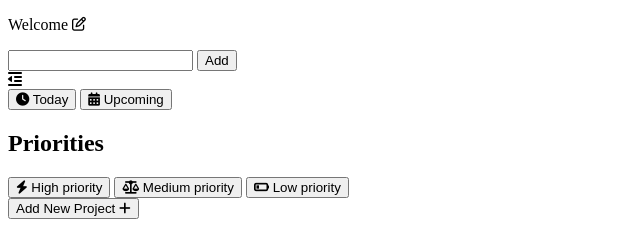
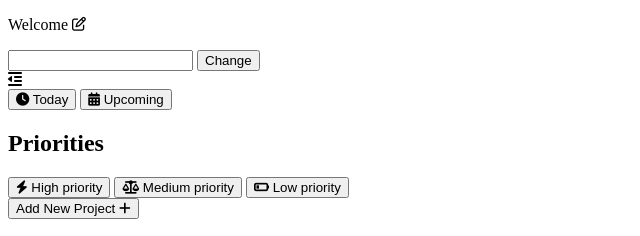
Before and after one commit to TipDevs/tip.do, a website: page src/template.html in a window 1280 px wide. Shown: the top 236 px of the page, 0-640 px from the left. Drawn offline with Linux system fonts and the light colour scheme.

Commit message:
Use Change instead of Add for clarity

```diff
--- a/src/template.html
+++ b/src/template.html
@@ -13,7 +13,7 @@
             <p id="username_container">Welcome <span id="username"></span>  <i class="fa-regular fa-pen-to-square fa-sm edit_btn"></i></p>
             <form action="" id="username_form">
                 <input name="username">
-                <button type="submit" name="submitUsername">Add</button>
+                <button type="submit" name="submitUsername">Change</button>
             </form>
             <div class="button_background hide"><i class="fa-solid fa-outdent hide_aside"></i></div>
         </div>
```
